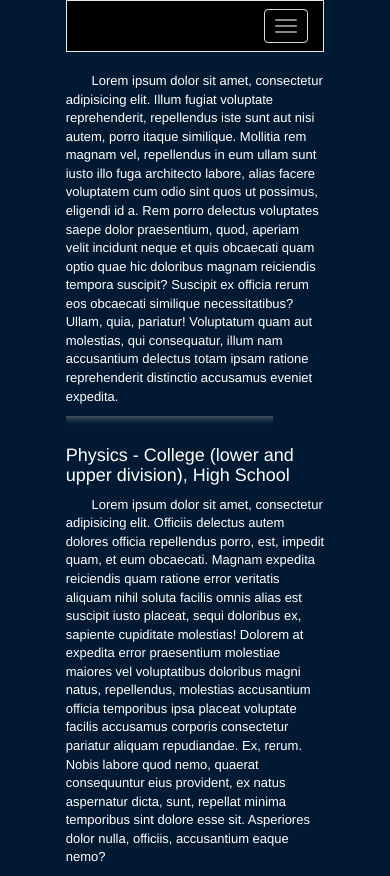
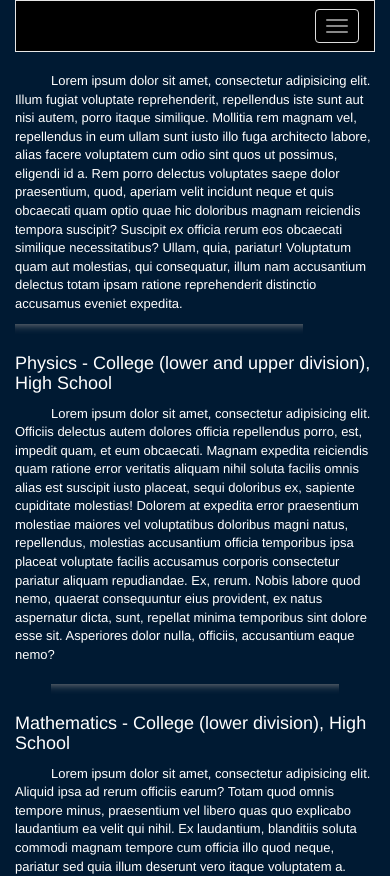
Before and after one commit to mrm00/Tutor-Website, a plain HTML site: page specialization.html in a window 390 px wide. Shown: the top 876 px of the page. Drawn offline with Linux system fonts and the light colour scheme.

Commit message:
mobile responsiveness

```diff
--- a/specialization.html
+++ b/specialization.html
@@ -9,7 +9,7 @@
     <link rel= "stylesheet" href= "https://maxcdn.bootstrapcdn.com/font-awesome/4.7.0/css/font-awesome.min.css" >
   </head>
   <body>
-    <div class="container">
+    <div id= "scale" class="container">
       <!-- <div class="fixed"> -->
     <nav class="navbar navbar-default">
           <div class= 'navbar-header'>
--- a/style_about.css
+++ b/style_about.css
@@ -91,6 +91,10 @@ img:nth-of-type(2) {
 /* Media queries */
 
 @media only screen and (max-width: 450px) {
+
+html  body {
+    width: 100%;
+  }
   p {
      font-size: 13px;
      text-indent: 10%;
@@ -109,7 +113,7 @@ img:nth-of-type(2) {
   }
 
   #scale {
-    width: 100%;
+    width: inherit;
   }
 
 
--- a/style_specialization.css
+++ b/style_specialization.css
@@ -81,6 +81,10 @@ img {
 /*  iPhone- width stays constant. Landscape mode does not affect width */
 
 @media only screen and (max-width: 450px) {
+
+  html body {
+    width: 100%;
+  }
   p {
      font-size: 13px;
   }
@@ -98,7 +102,7 @@ img {
   }
 
   #scale {
-    width: 100%;
+    width: inherit;
   }
 
 }
```
Also changed, not shown: index.html (+1 -1 lines).
